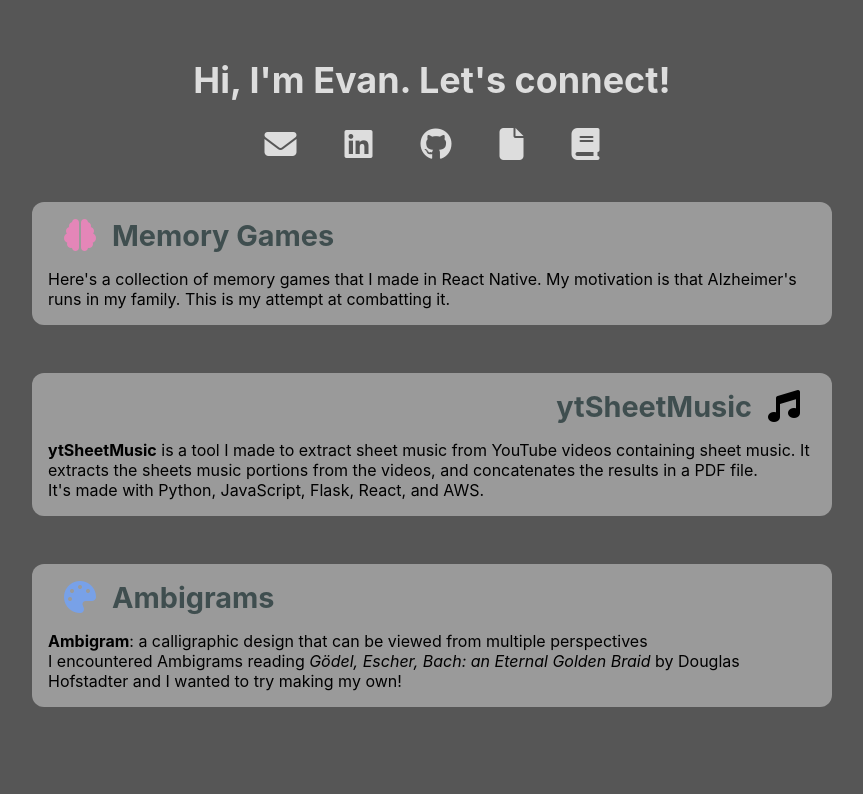
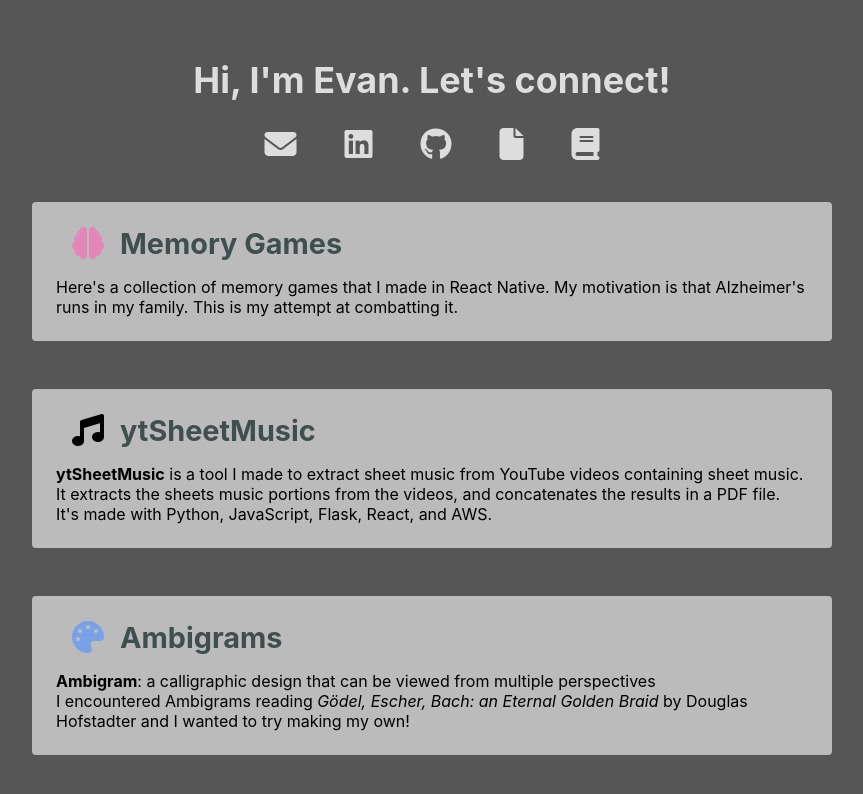
Before and after one commit to Wubaboo/website, a React (Create React App) app: page /#/ in a window 1280 px wide. Shown: the top 794 px of the page, without its empty margins (208-1071 px from the left). Built offline with nearby package versions, Linux system fonts and the light colour scheme.

Commit message:
less border radius everywhere, left align all headers

```diff
--- a/src/screens/home.js
+++ b/src/screens/home.js
@@ -23,7 +23,7 @@ export default function Home({}) {
       {cardData.map((card, i) => (
         <NavCard
           key={i}
-          left={i % 2}
+          left={false}
           title={card.title}
           text={card.text}
           link={card.link}
--- a/src/styles/ImageBox.css
+++ b/src/styles/ImageBox.css
@@ -14,7 +14,7 @@
   height: 80%;
   min-height: 80%;
   max-height: 80%;
-  border-radius: 24px;
+  border-radius: 4px;
   cursor: pointer;
   animation-fill-mode: forwards;
   opacity: 80%;
--- a/src/styles/NavCard.css
+++ b/src/styles/NavCard.css
@@ -3,9 +3,9 @@
   flex-direction: column;
   align-items: flex-start;
   border: 0px solid black;
-  background-color: rgba(255, 255, 255, 0.4);
-  padding: 1em;
-  border-radius: 12px;
+  background-color: rgba(255, 255, 255, 0.6);
+  padding: 1.5em;
+  border-radius: 4px;
   margin-bottom: 3rem;
   min-width: 10em;
   width: 100%;
--- a/src/styles/hiddenText.css
+++ b/src/styles/hiddenText.css
@@ -1,5 +1,5 @@
 .hidden {
-  border-radius: 24px;
+  border-radius: 4px;
   display: inline;
   padding: 0.1em 0.25em;
   transition: background-color 1.5s, color 2s;
```
